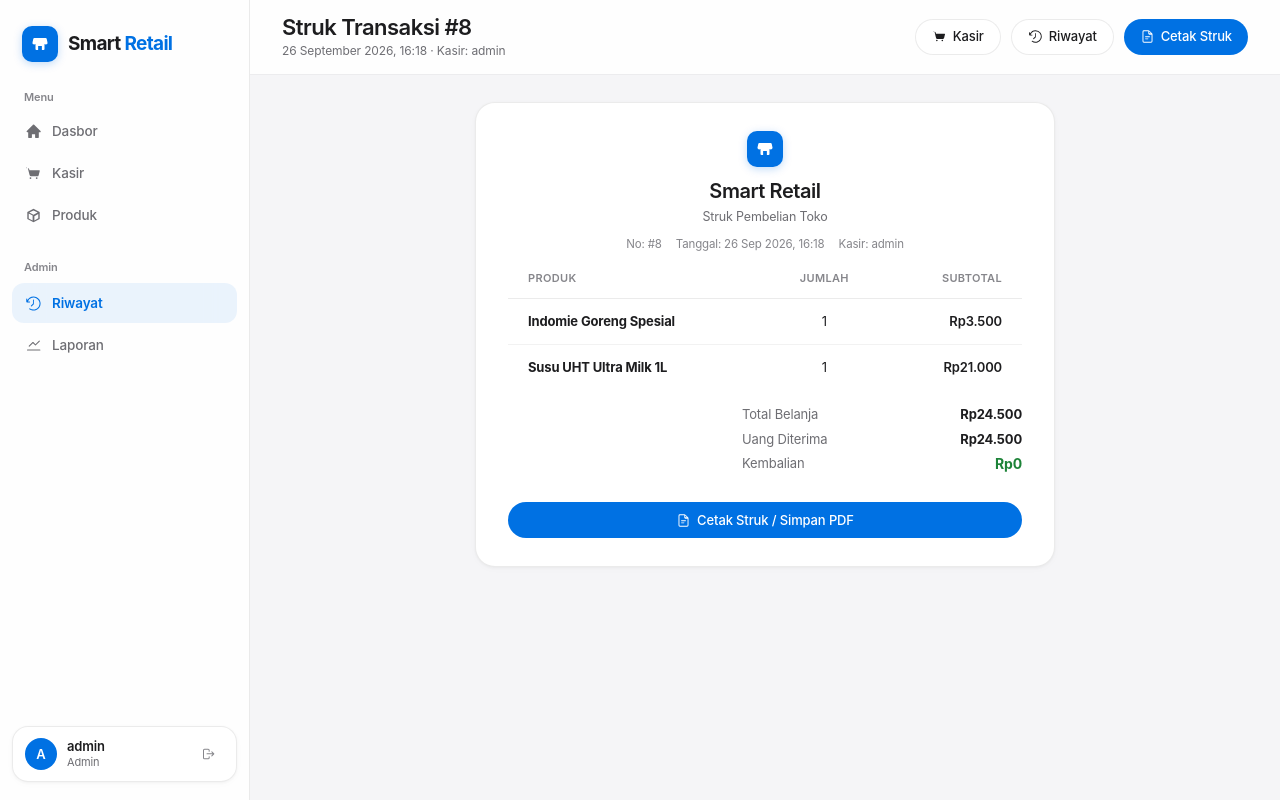
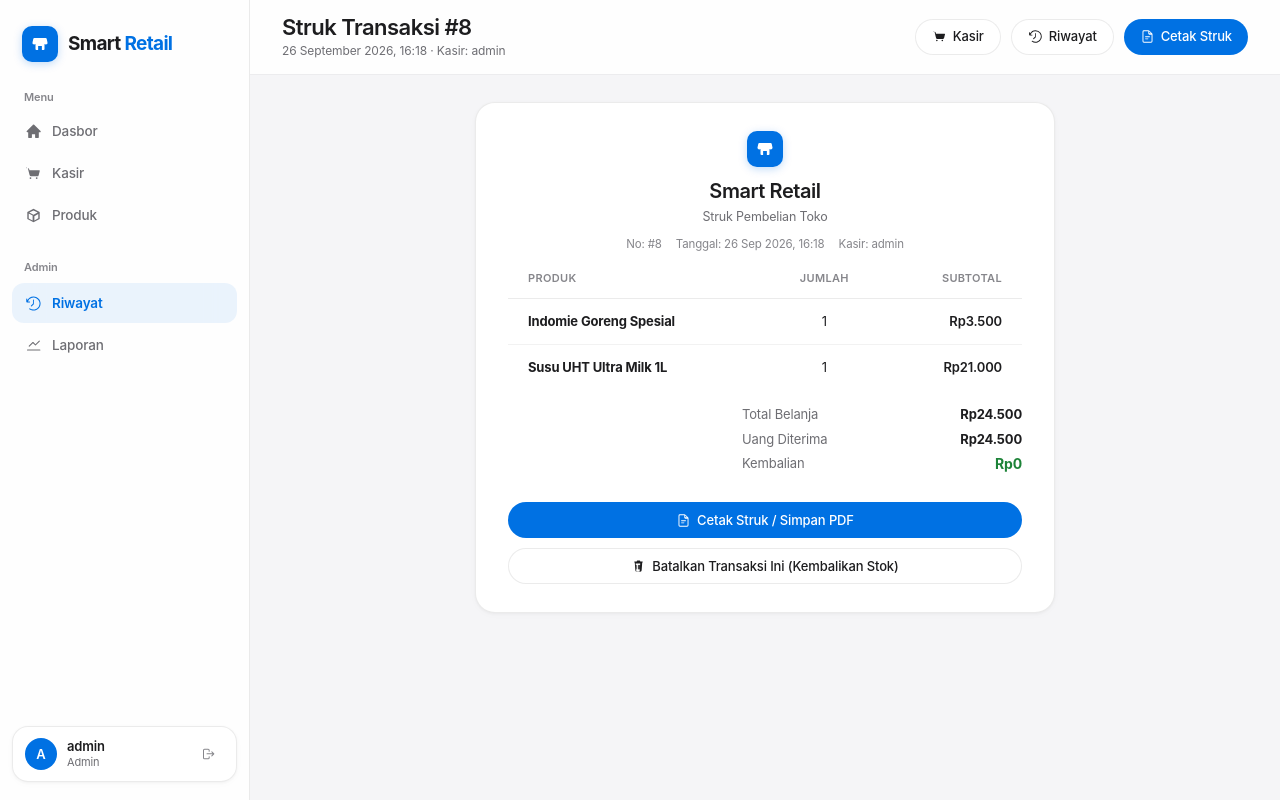
Before and after one commit to diyascode67/logprog-project, a Flask app: page /transaksi/8 in a window 1280 px wide. Run offline with Flask 3, Linux system fonts and the light colour scheme; a user stored in the database is signed in; data comes from the database, SQL or seed files in the repository.

Commit message:
Add feature to cancel/delete transactions and restore product stock

```diff
--- a/app.py
+++ b/app.py
@@ -666,6 +666,54 @@ def detail_transaksi(id_transaksi):
     return render_template("detail_transaksi.html", transaksi=transaksi_data, detail=detail)
 
 
+@app.post("/transaksi/<int:id_transaksi>/hapus")
+@login_required("Admin")
+def hapus_transaksi(id_transaksi):
+    conn = None
+    cursor = None
+    try:
+        conn = koneksi_db()
+        cursor = conn.cursor(dictionary=True)
+
+        # 1. Ambil detail produk yang dibeli untuk mengembalikan stok
+        cursor.execute("SELECT id_produk, jumlah FROM detail_transaksi WHERE id_transaksi = %s", (id_transaksi,))
+        items = cursor.fetchall()
+
+        if not items:
+            cursor.execute("SELECT id FROM transaksi WHERE id = %s", (id_transaksi,))
+            if not cursor.fetchone():
+                flash("Transaksi tidak ditemukan.", "error")
+                return redirect(url_for("transaksi"))
+
+        # 2. Kembalikan stok produk ke inventaris toko
+        for item in items:
+            cursor.execute("UPDATE produk SET stok = stok + %s WHERE id = %s", (item["jumlah"], item["id_produk"]))
+
+        # 3. Hapus data detail transaksi & transaksi
+        cursor.execute("DELETE FROM detail_transaksi WHERE id_transaksi = %s", (id_transaksi,))
+        cursor.execute("DELETE FROM transaksi WHERE id = %s", (id_transaksi,))
+
+        conn.commit()
+        flash(f"Transaksi #{id_transaksi} berhasil dibatalkan dan stok produk telah dikembalikan ke inventaris.", "success")
+    except sqlite3.OperationalError as error:
+        if conn:
+            conn.rollback()
+        if "locked" in str(error).lower():
+            flash("Database sedang dipakai proses lain. Coba lagi beberapa saat lagi.", "error")
+        else:
+            flash(f"Gagal membatalkan transaksi: {error}", "error")
+    except Exception as error:
+        if conn:
+            conn.rollback()
+        flash(f"Gagal membatalkan transaksi: {error}", "error")
+    finally:
+        if cursor:
+            cursor.close()
+        if conn:
+            conn.close()
+    return redirect(url_for("transaksi"))
+
+
 @app.get("/laporan")
 @login_required("Admin")
 def laporan():
--- a/templates/detail_transaksi.html
+++ b/templates/detail_transaksi.html
@@ -57,6 +57,13 @@
     <button class="button primary full" onclick="window.print()">
       {{ icons.icon('receipt') }} Cetak Struk / Simpan PDF
     </button>
+    {% if user.role == 'Admin' %}
+      <form action="{{ url_for('hapus_transaksi', id_transaksi=transaksi.id) }}" method="post" style="margin-top: 10px;" onsubmit="return confirm('Yakin ingin membatalkan transaksi #{{ transaksi.id }}? Stok barang akan otomatis dikembalikan ke inventaris toko.')">
+        <button class="button danger full" type="submit">
+          {{ icons.icon('trash') }} Batalkan Transaksi Ini (Kembalikan Stok)
+        </button>
+      </form>
+    {% endif %}
   </div>
 </section>
 {% endblock %}
```
Also changed, not shown: templates/transaksi.html (+10 -3 lines).
